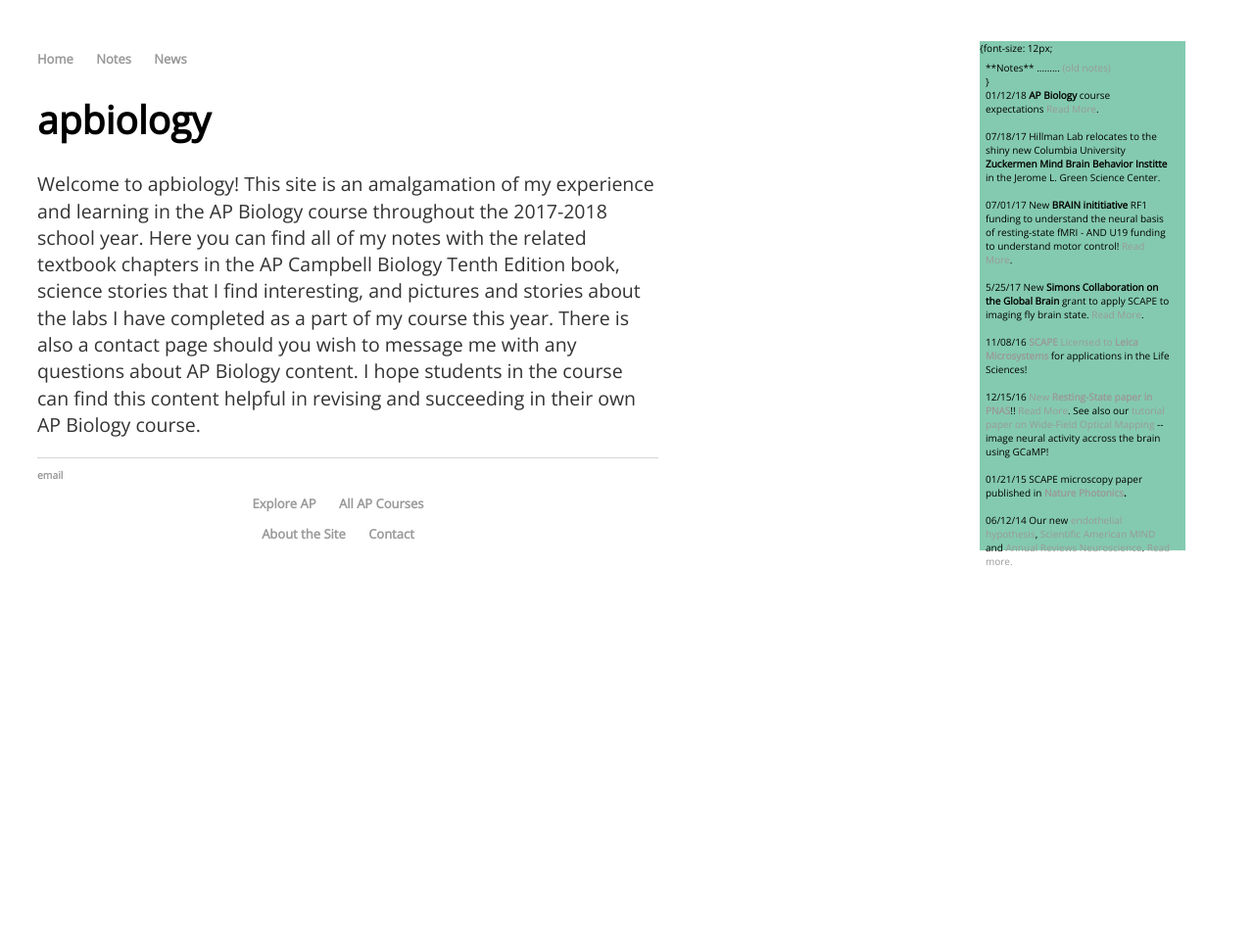
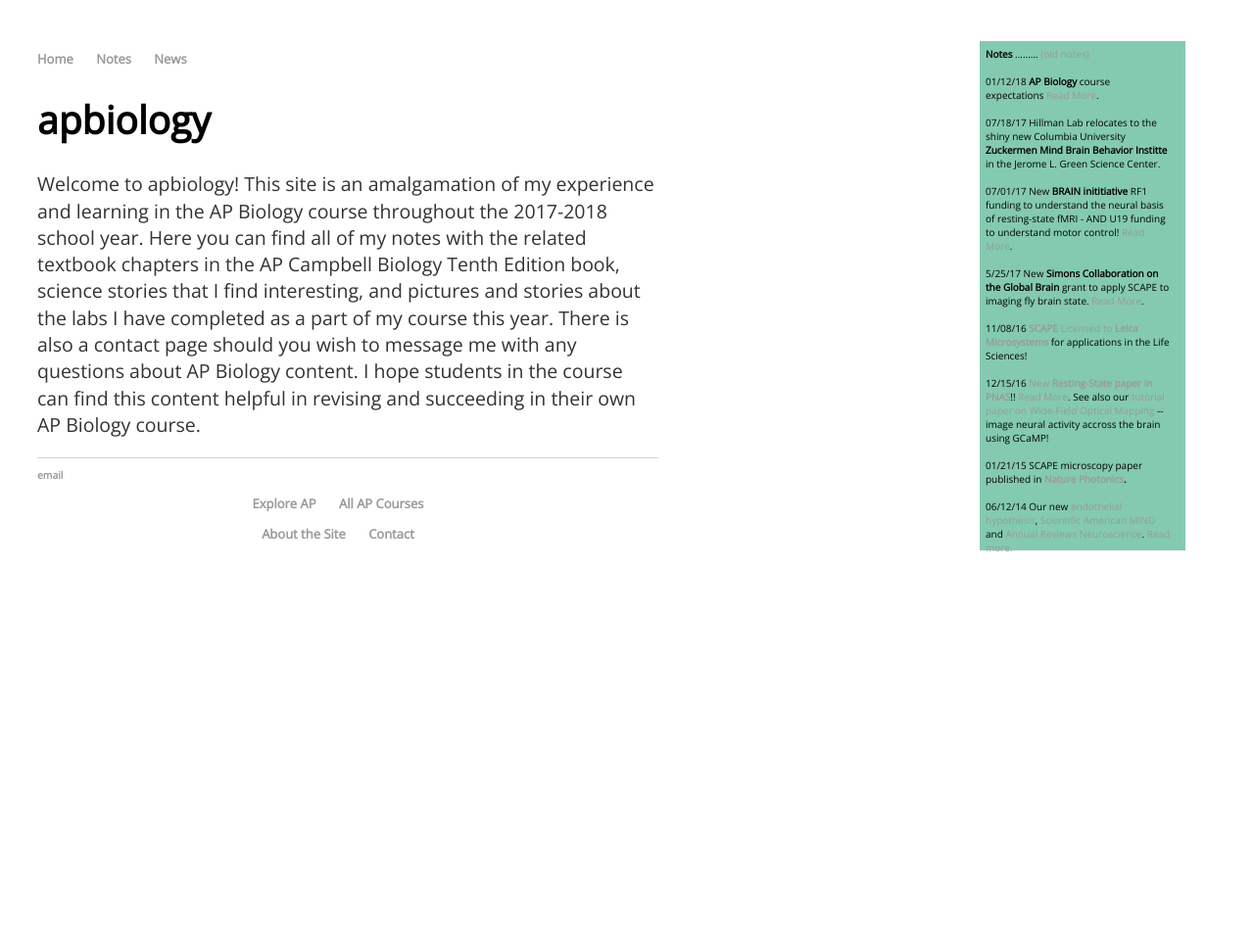
Before and after one commit to meganscarlett/meganscarlett.github.io, a Jekyll site: the page built from index.html, in a window 1280 px wide. Shown: the whole page at 98% size. Built offline with Jekyll 4.4.1, drawn with Linux system fonts in a browser that asks for light colours.

Commit message:
Update index.html

```diff
--- a/index.html
+++ b/index.html
@@ -14,10 +14,8 @@ I hope students in the course can find this content helpful in revising and succ
 
 <div id="**Recent News Box**" style="height: 520px; left: 1000px; position: absolute; top: 42px; width: 210px; background: #84CAB0; z-index: 1;font-size: 10px" class="style_SkipStroke_3">
 <table cellpadding="4">
-                {font-size: 12px; <td width="189" ><span class="style11">**Notes**</span><span class="style17"> .........       <a href="_posts.html">(old notes)</a><br>
-                  }
+	<td width="189" ><span class="style11"><b>Notes</b></span><span class="style17"> .........       <a href="_posts.html">(old notes)</a><br>
                     <br>
-
                   <span class="style3">
 
                     01/12/18 <strong> AP Biology </strong> course expectations <a href="https://meganscarlett.github.io/2018/01/11/ap-biology-course-expectations.html">Read More</a>.</span><span class="style17"><br>
```
